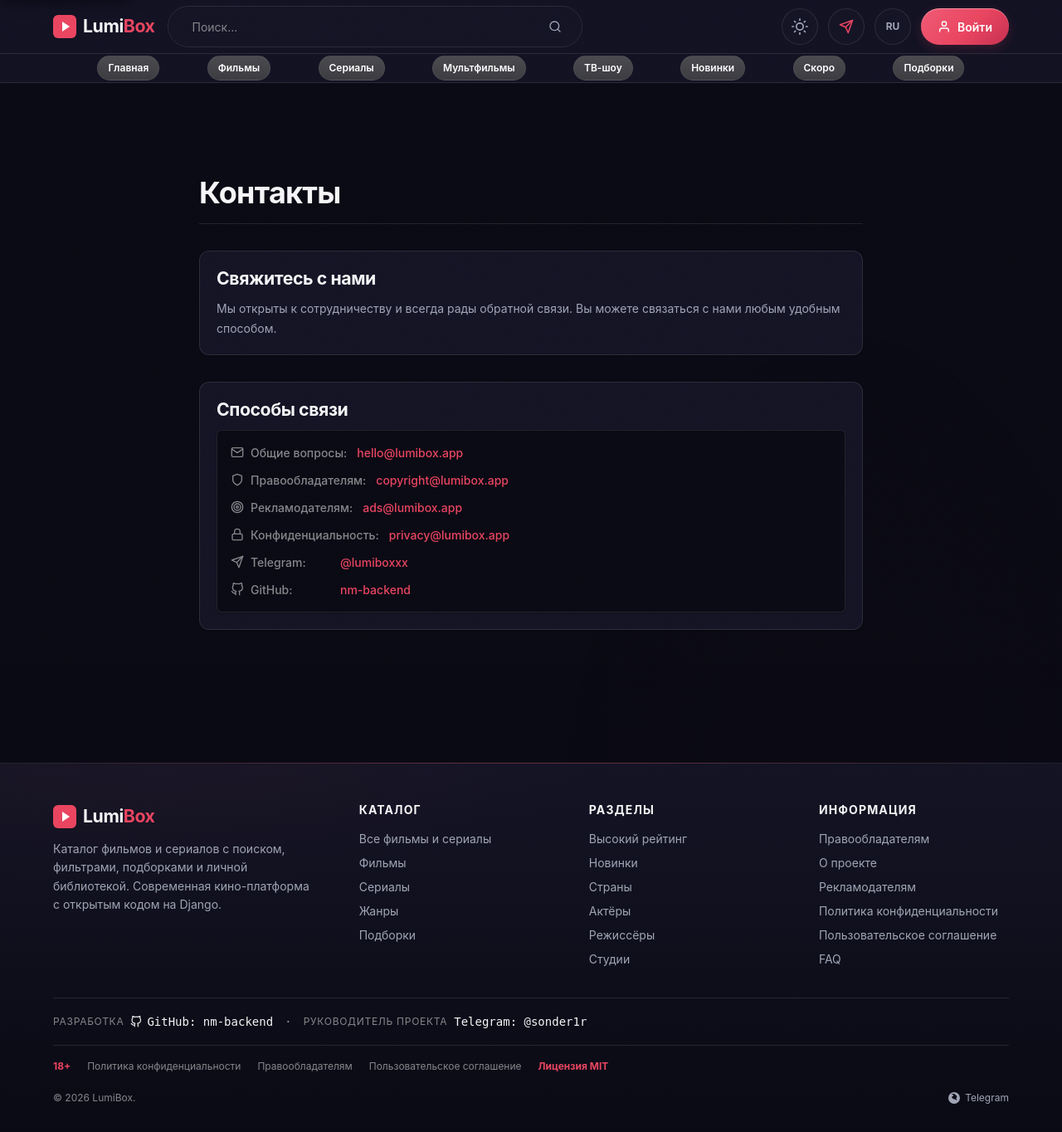
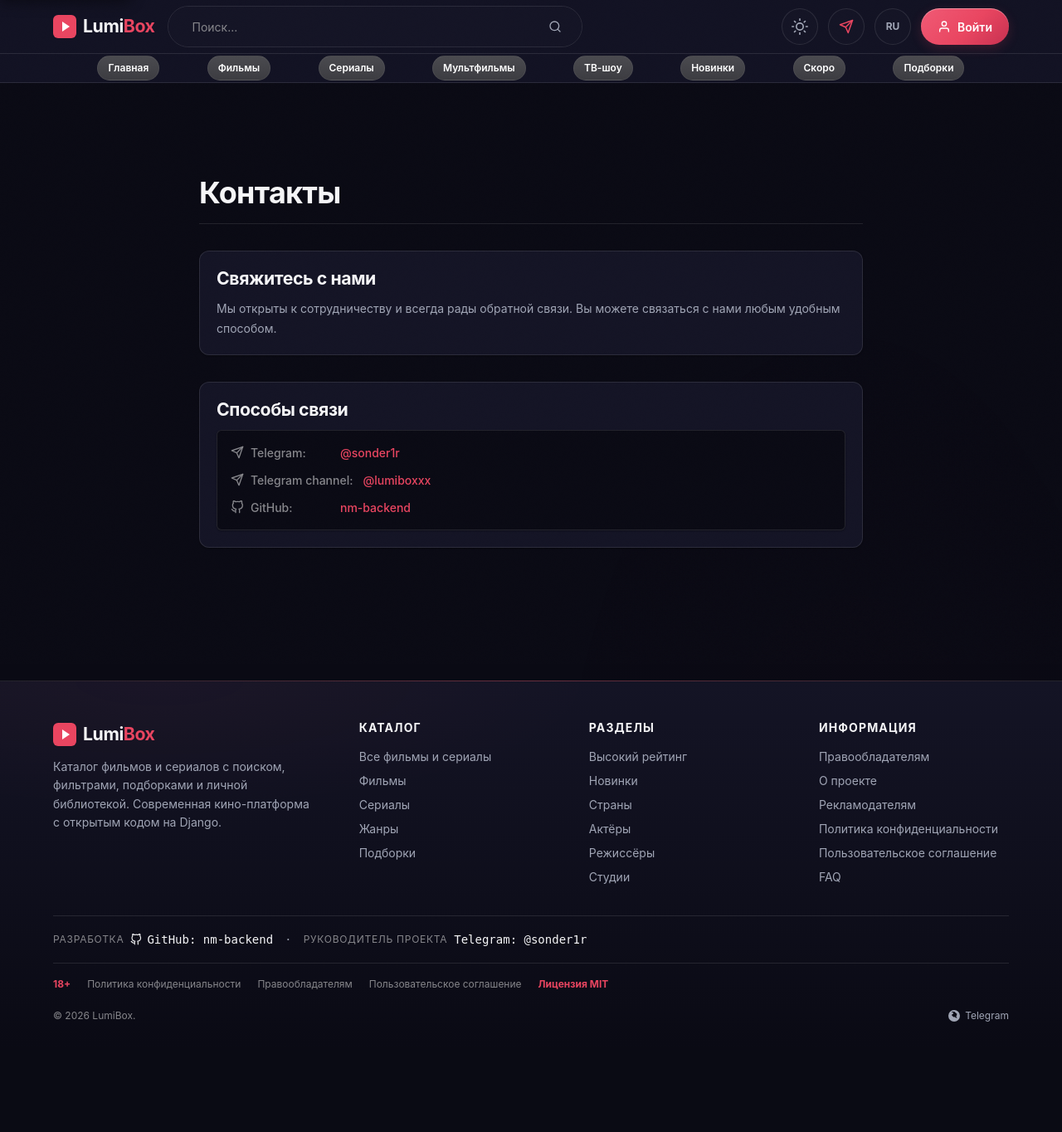
Before and after one commit to nm-backend/lumibox, a Django app: page /contacts/ in a window 1280 px wide. Shown: the whole page at 83% size. After the commit the page ends 1231 px from the top, so only its background shows below. Run offline with Django 5.2, Linux system fonts and the light colour scheme; parts of the project's set-up code (start-up, migrations or seed data) failed here and were passed over.

Commit message:
Update contacts

```diff
--- a/templates/contacts.html
+++ b/templates/contacts.html
@@ -26,23 +26,11 @@
             <h2 class="legal-section__title">{% trans "Способы связи" %}</h2>
             <div class="legal-contact-card">
                 <div class="legal-contact-card__item">
-                    <span class="legal-contact-card__label">{% icon "mail" size=16 %} {% trans "Общие вопросы:" %}</span>
-                    <a class="legal-contact-card__value" href="mailto:hello@lumibox.app">hello@lumibox.app</a>
+                    <span class="legal-contact-card__label">{% icon "send" size=16 %} {% trans "Telegram:" %}</span>
+                    <a class="legal-contact-card__value" href="https://t.me/sonder1r" target="_blank" rel="noopener noreferrer">@sonder1r</a>
                 </div>
                 <div class="legal-contact-card__item">
-                    <span class="legal-contact-card__label">{% icon "shield" size=16 %} {% trans "Правообладателям:" %}</span>
-                    <a class="legal-contact-card__value" href="mailto:copyright@lumibox.app">copyright@lumibox.app</a>
-                </div>
-                <div class="legal-contact-card__item">
-                    <span class="legal-contact-card__label">{% icon "target" size=16 %} {% trans "Рекламодателям:" %}</span>
-                    <a class="legal-contact-card__value" href="mailto:ads@lumibox.app">ads@lumibox.app</a>
-                </div>
-                <div class="legal-contact-card__item">
-                    <span class="legal-contact-card__label">{% icon "lock" size=16 %} {% trans "Конфиденциальность:" %}</span>
-                    <a class="legal-contact-card__value" href="mailto:privacy@lumibox.app">privacy@lumibox.app</a>
-                </div>
-                <div class="legal-contact-card__item">
-                    <span class="legal-contact-card__label">{% icon "send" size=16 %} {% trans "Telegram:" %}</span>
+                    <span class="legal-contact-card__label">{% icon "send" size=16 %} {% trans "Telegram channel:" %}</span>
                     <a class="legal-contact-card__value" href="https://t.me/lumiboxxx" target="_blank" rel="noopener noreferrer">@lumiboxxx</a>
                 </div>
                 <div class="legal-contact-card__item">
```
